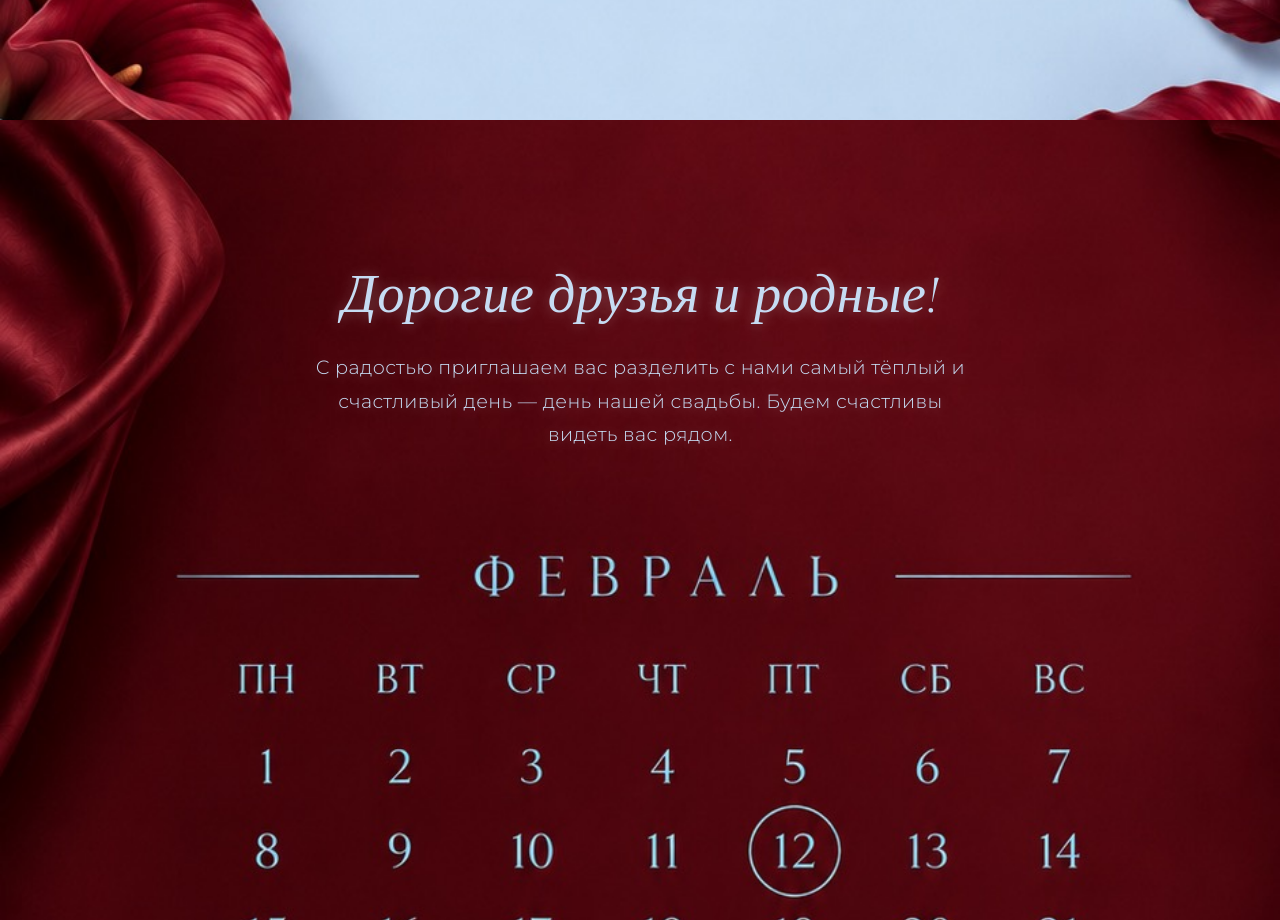
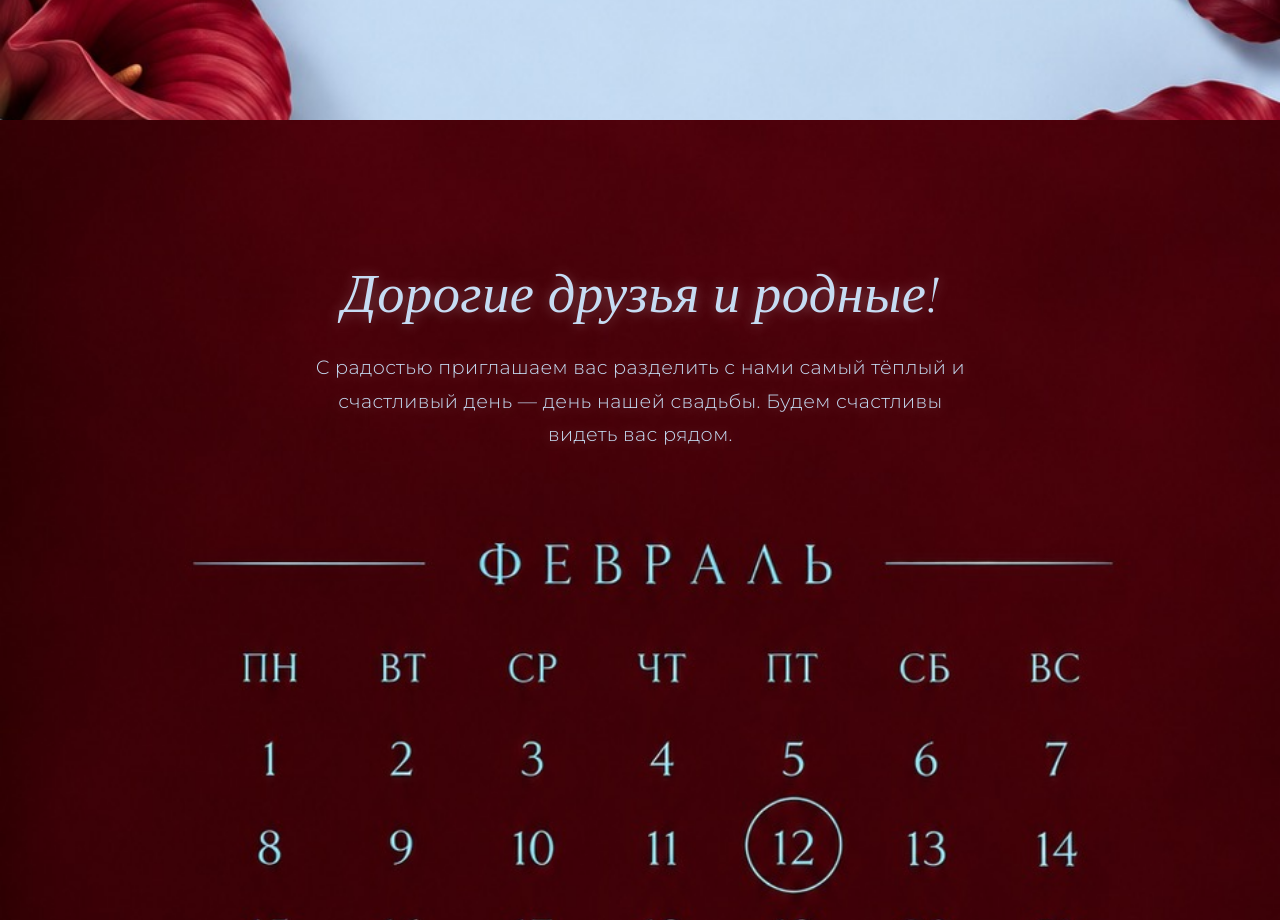
Before and after one commit to wedding-love/dark-bordo, a plain HTML site: page index.html in a window 1280 px wide. Shown: the part 680-1600 px from the top of the page. Drawn offline with nearby package versions, Linux system fonts and the light colour scheme.

Commit message:
Update index.html

```diff
--- a/index.html
+++ b/index.html
@@ -70,7 +70,7 @@
   }
 
   .bg-one { background-image: url('Изображение 7.jpeg'); }
-  .bg-two { background-image: url('Изображение 8.jpeg'); }
+  .bg-two { background-image: url('Изображение 9.jpeg'); }
 
   /* ===== Контент ===== */
   .content {
```
